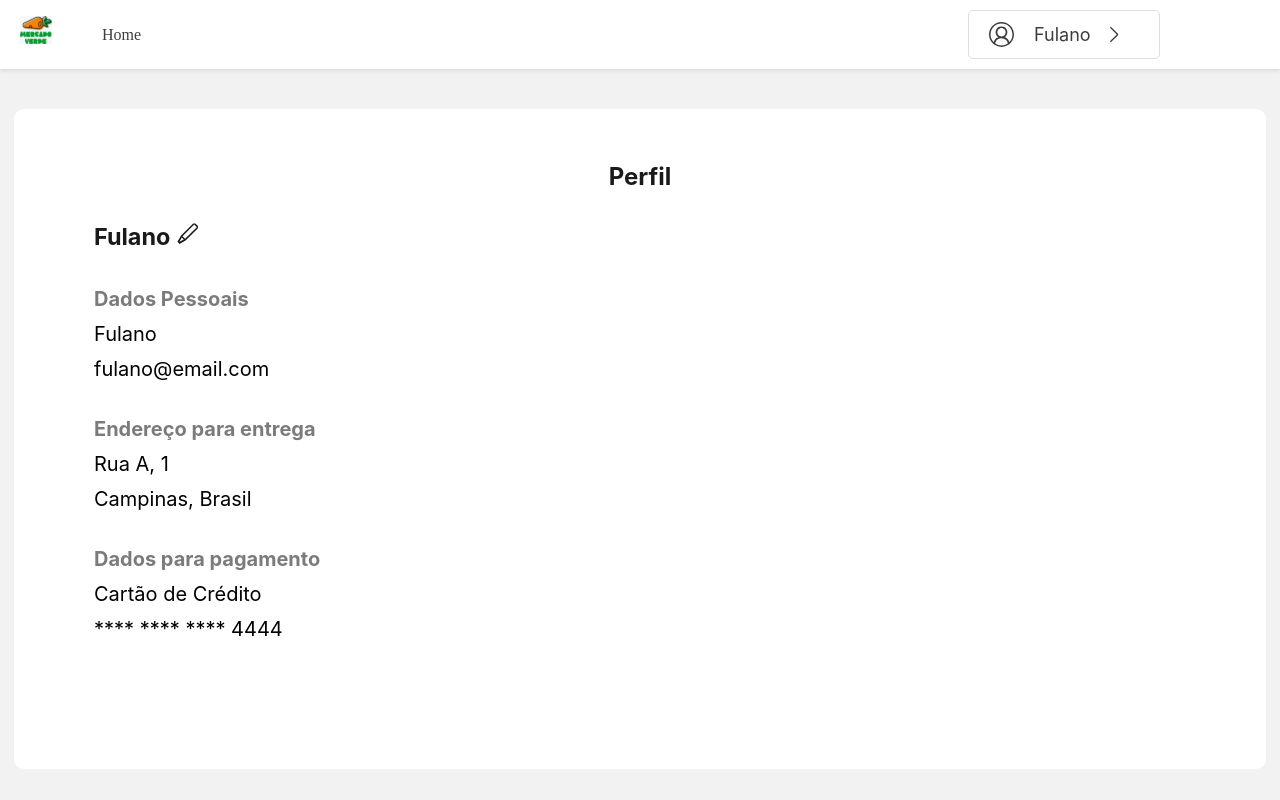
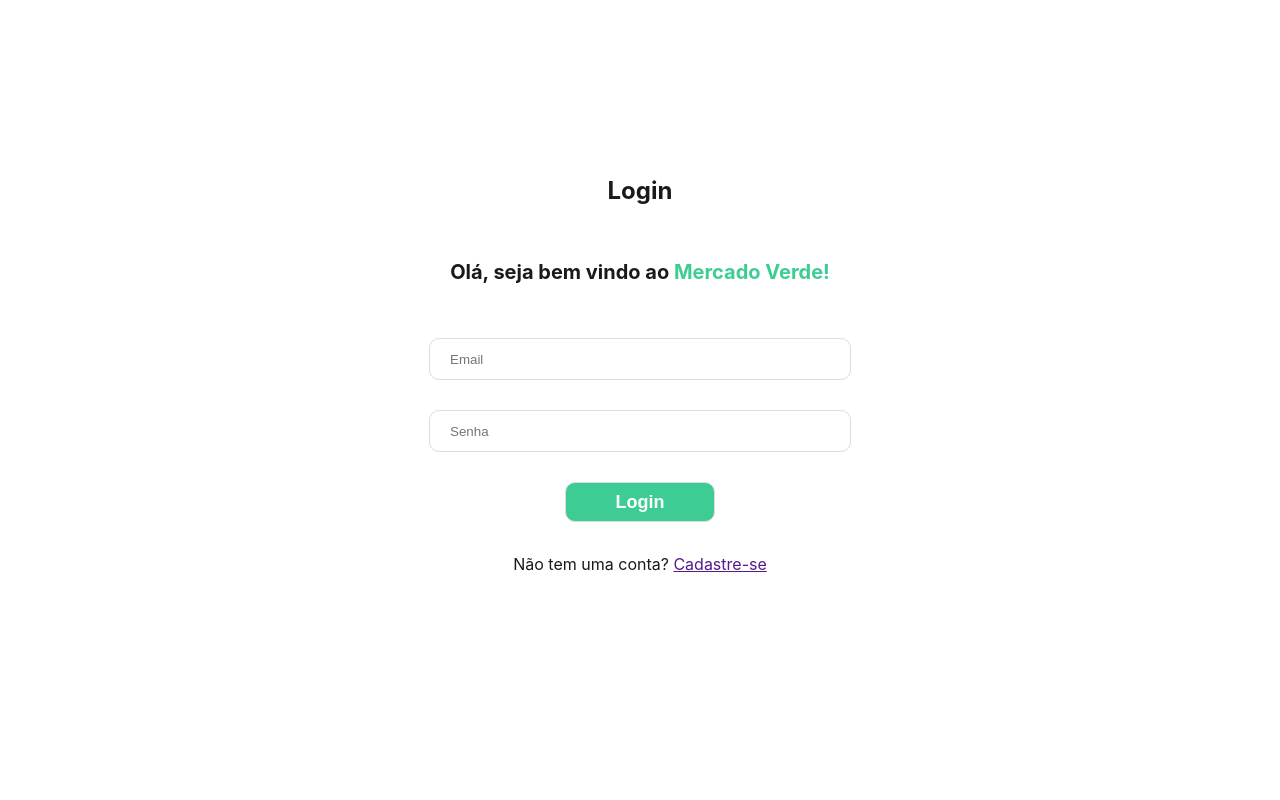
Before and after one commit to gfteix/mercado-verde-frontend, a React (Vite) app: page / in a window 1280 px wide. Built offline with nearby package versions, Linux system fonts and the light colour scheme; no server answers.

Commit message:
feat: improve login layout

```diff
--- a/src/App.tsx
+++ b/src/App.tsx
@@ -11,7 +11,7 @@ function App() {
   return (
     <>
       <div className="App">
-        <ProfilePage/>
+        <LoginPage/>
       </div>
     </>
   )
--- a/src/api/user.ts
+++ b/src/api/user.ts
@@ -6,6 +6,8 @@ export interface RegisterPayload {
     name: string;
     street: string;
     houseNumber: string;
+    neighborhood: string;
+    stateCode: string;
     city: string;
     country: string;
     zipCode: string;
--- a/src/components/LoginForm/LoginForm.tsx
+++ b/src/components/LoginForm/LoginForm.tsx
@@ -44,6 +44,7 @@ const LoginForm: React.FC = () => {
       </div>
       {error && <p style={{ color: 'red' }}>{error}</p>}
       <button type="submit">Login</button>
+      <p>Não tem uma conta? <a href="">Cadastre-se</a></p>
     </form>
   );
 };
--- a/src/pages/LoginPage/LoginPage.css
+++ b/src/pages/LoginPage/LoginPage.css
@@ -1,16 +1,14 @@
 .login-page-container {
   display: flex;
   flex-direction: column;
-    justify-content: flex-start;
+  justify-content: center;
   align-items: center;
   text-align: center;
   height: 100vh;
   background-color: white;
   }
 
-  .login-content-container {
-    margin-top: 100px;
-  }
+
 
   .mercado-verde {
     color: #3DCD94;
--- a/src/pages/LoginPage/LoginPage.tsx
+++ b/src/pages/LoginPage/LoginPage.tsx
@@ -11,7 +11,6 @@ const LoginPage = () => {
               <h3 className="welcome-message">Olá, seja bem vindo ao <a className="mercado-verde">Mercado Verde!</a></h3>
           </div>
           <LoginForm/>
-          <p>Não tem uma conta? <a href="">Cadastre-se</a></p>
         </div>
    </main>
   );
```
Lines whose indentation alone changed are shown as unchanged.
